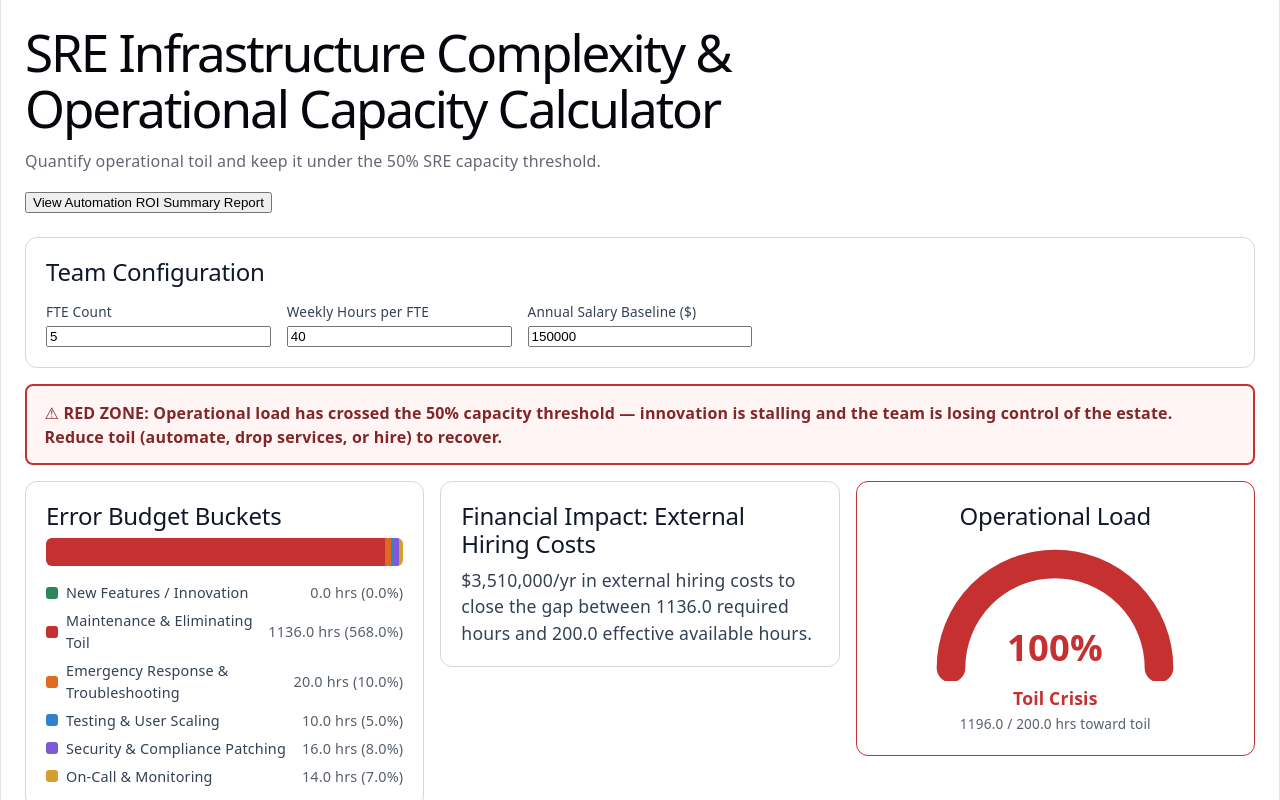
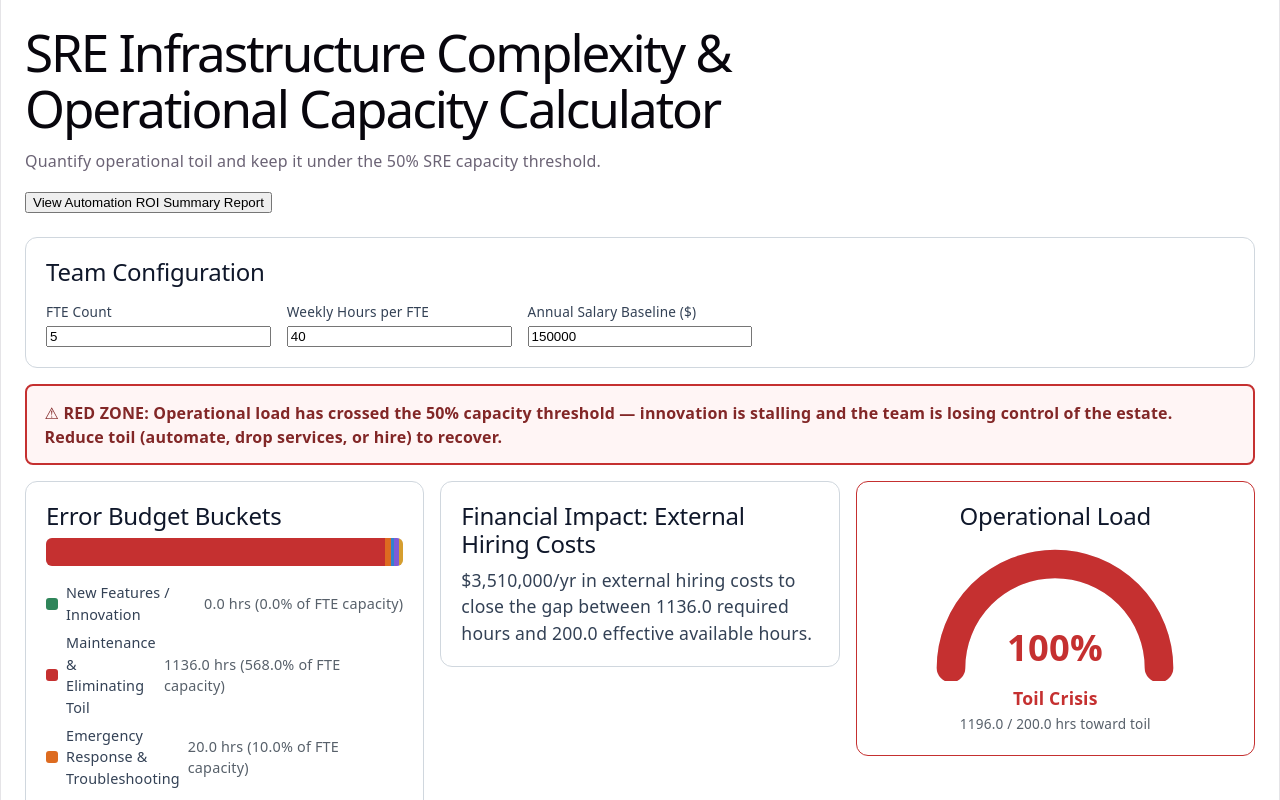
Before and after one commit to pheeling/SREOpsDashboard, a React (Vite) app: page / in a window 1280 px wide. Shown: the top 800 px of the page. Built offline with nearby package versions, Linux system fonts and the light colour scheme.

Commit message:
Clarify capacity percentages and guard tests
Co-authored-by: pheeling <33524582+pheeling@users.noreply.github.com>

```diff
--- a/src/components/CapacityBucketsChart.tsx
+++ b/src/components/CapacityBucketsChart.tsx
@@ -16,40 +16,40 @@ export function CapacityBucketsChart() {
   const { buckets } = report;
   const total = Object.values(buckets).reduce((sum, value) => sum + value, 0);
   const capacity = report.totalAvailableHours;
+  const bucketMetrics = BUCKET_META.map((bucket) => {
+    const value = buckets[bucket.key];
+    return {
+      ...bucket,
+      value,
+      capacityPercent: capacity > 0 ? (value / capacity) * 100 : 0,
+      bucketShare: total > 0 ? (value / total) * 100 : 0,
+    };
+  });
 
   return (
     <section className="dashboard-card capacity-chart" aria-label="Error Budget Buckets" data-testid="capacity-chart">
       <h2>Error Budget Buckets</h2>
       <div className="capacity-chart__bar" role="img" aria-label="Stacked bar chart of capacity buckets">
-        {BUCKET_META.map(({ key, label, color }) => {
-          const value = buckets[key];
-          const percent = capacity > 0 ? (value / capacity) * 100 : 0;
-          const bucketShare = total > 0 ? (value / total) * 100 : 0;
-          return (
+        {bucketMetrics.map(({ key, label, color, value, capacityPercent, bucketShare }) => (
           <div
             key={key}
             className="capacity-chart__segment"
             style={{ width: `${bucketShare}%`, backgroundColor: color }}
-              title={`${label}: ${value.toFixed(1)} hrs (${percent.toFixed(1)}%)`}
+            title={`${label}: ${value.toFixed(1)} hrs (${capacityPercent.toFixed(1)}% of FTE capacity)`}
             data-testid={`capacity-segment-${key}`}
           />
-          );
-        })}
+        ))}
       </div>
       <ul className="capacity-chart__legend">
-        {BUCKET_META.map(({ key, label, color }) => {
-          const value = buckets[key];
-          const percent = capacity > 0 ? (value / capacity) * 100 : 0;
-          return (
+        {bucketMetrics.map(({ key, label, color, value, capacityPercent }) => (
           <li key={key} className="capacity-chart__legend-item">
             <span className="capacity-chart__swatch" style={{ backgroundColor: color }} />
             <span className="capacity-chart__legend-label">{label}</span>
             <span className="capacity-chart__legend-value">
-                {value.toFixed(1)} hrs ({percent.toFixed(1)}%)
+              {value.toFixed(1)} hrs ({capacityPercent.toFixed(1)}% of FTE capacity)
             </span>
           </li>
-          );
-        })}
+        ))}
       </ul>
     </section>
   );
--- a/src/engine/calculations.ts
+++ b/src/engine/calculations.ts
@@ -170,8 +170,11 @@ export function computeCapacityReport(state: DashboardState): CapacityReport {
     buckets.testingScaling +
     buckets.securityCompliance +
     buckets.onCallMonitoring;
-  const operationalLoadRatio =
-    totalAvailableHours <= 0 ? 0 : effectiveAvailableHours > 0 ? operationalLoadHours / effectiveAvailableHours : 1;
+  let operationalLoadRatio = 0;
+  if (totalAvailableHours > 0) {
+    // A fully exhausted effective capacity with raw capacity available is still a red-zone state.
+    operationalLoadRatio = effectiveAvailableHours > 0 ? operationalLoadHours / effectiveAvailableHours : 1;
+  }
 
   return {
     services: services.map(getServiceBreakdown),
```
Also changed, not shown: 1 other file (tests, documents, lock files or other folders). Lines whose indentation alone changed are shown as unchanged.
